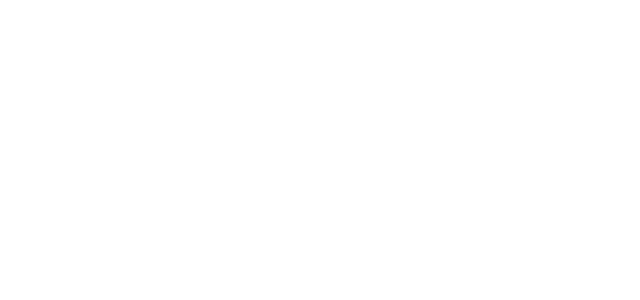
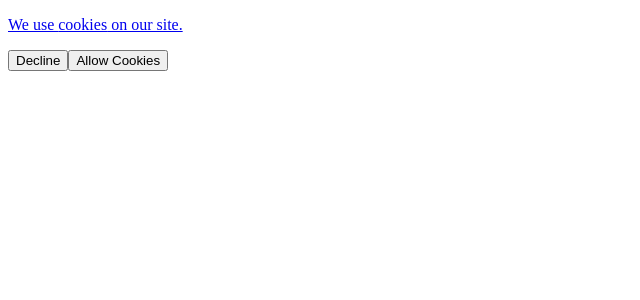
Before and after one commit to aidabe-admin/aidabe-web, a Next.js app: page / in a window 1280 px wide. Shown: the top 300 px of the page, without its empty margins (0-640 px from the left). Built offline with nearby package versions, Linux system fonts and the light colour scheme; a web font is replaced by a local one.

Commit message:
GA4 banner

```diff
--- /dev/null
+++ b/app/components/CookieBanner.tsx
@@ -0,0 +1,50 @@
+'use client';
+
+import Link from 'next/link'
+import { getLocalStorage, setLocalStorage } from '@/app/lib/storageHelper';
+import { useState, useEffect } from 'react';
+
+export default function CookieBanner(){
+    const [cookieConsent, setCookieConsent] = useState(false);
+
+    useEffect (() => {
+        const storedCookieConsent = getLocalStorage("cookie_consent", null)
+
+        setCookieConsent(storedCookieConsent)
+    }, [setCookieConsent])
+
+
+    useEffect(() => {
+        const newValue = cookieConsent ? 'granted' : 'denied'
+
+        window.gtag("consent", 'update', {
+            'analytics_storage': newValue
+        });
+
+        setLocalStorage("cookie_consent", cookieConsent)
+
+        //For Testing
+        console.log("Cookie Consent: ", cookieConsent)
+
+    }, [cookieConsent]);
+
+    return (
+        <div>
+            <div className='text-center'>
+                <Link href="/info/cookies"><p>We use <span>cookies</span> on our site.</p></Link>
+            </div>
+            <div className='flex gap-2'>
+                <button
+                    onClick={() => setCookieConsent(false)}
+                >
+                    Decline
+                </button>
+
+                <button
+                    onClick={() => setCookieConsent(true)}
+                >
+                    Allow Cookies
+                </button>
+            </div>
+        </div>
+    )}
--- a/app/components/GAnalytics.tsx
+++ b/app/components/GAnalytics.tsx
@@ -1,8 +1,21 @@
 'use client';
 
 import Script from 'next/script'
+import {usePathname, useSearchParams} from 'next/navigation'
+import { useEffect } from "react";
+import {pageview} from "@/app/lib/gTagHelper"
 
 export default function GoogleAnalytics({GA_MEASUREMENT_ID} : {GA_MEASUREMENT_ID : string}){
+    const pathname = usePathname();
+    const searchParams = useSearchParams();
+
+    useEffect(() => {
+        const url = pathname + searchParams.toString()
+
+        pageview(GA_MEASUREMENT_ID, url);
+
+    }, [pathname, searchParams, GA_MEASUREMENT_ID]);
+
     return (
         <>
             <Script strategy="afterInteractive"
--- a/app/layout.tsx
+++ b/app/layout.tsx
@@ -1,6 +1,7 @@
 import type { Metadata } from 'next';
 import GoogleAnalytics from './components/GAnalytics';
 import './styles.scss'
+import CookieBanner from './components/CookieBanner';
 
 export const metadata: Metadata = {
   title: 'AIDABE',
@@ -17,6 +18,7 @@
       <GoogleAnalytics GA_MEASUREMENT_ID={process.env.GA_MEASUREMENT_ID || ""} />
       <body>
         {children}
+        <CookieBanner />
       </body>
     </html>
   )
--- /dev/null
+++ b/app/lib/gTagHelper.tsx
@@ -0,0 +1,5 @@
+export const pageview = (GA_MEASUREMENT_ID : string, url : string) => {
+    window.gtag("config", GA_MEASUREMENT_ID, {
+        page_path: url,
+    });
+};
--- /dev/null
+++ b/app/lib/storageHelper.tsx
@@ -0,0 +1,13 @@
+import "client-only";
+
+export function getLocalStorage(key: string, defaultValue:any){
+    const stickyValue = localStorage.getItem(key);
+
+    return (stickyValue !== null && stickyValue !== 'undefined')
+        ? JSON.parse(stickyValue)
+        : defaultValue;
+}
+
+export function setLocalStorage(key: string, value:any){
+    localStorage.setItem(key, JSON.stringify(value));
+}
```
